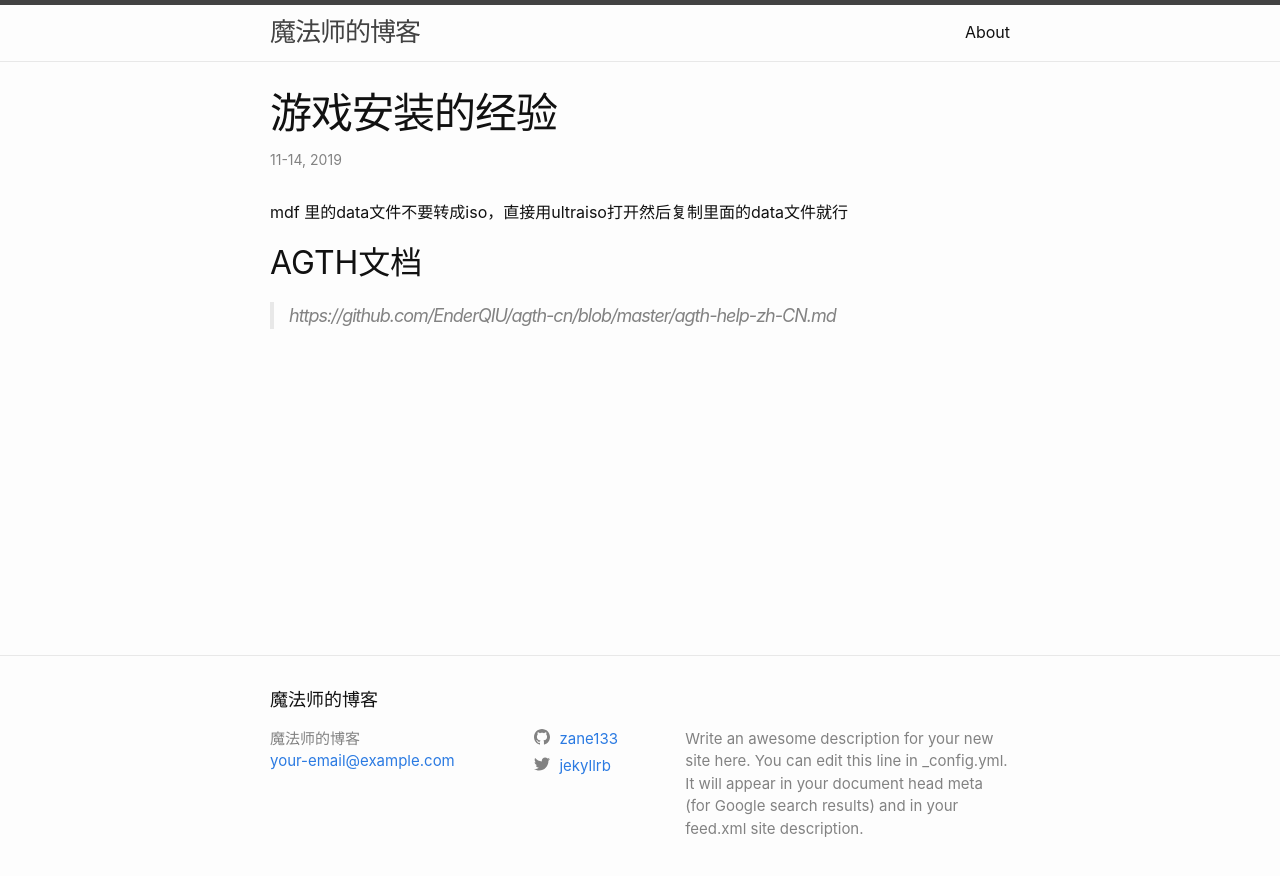
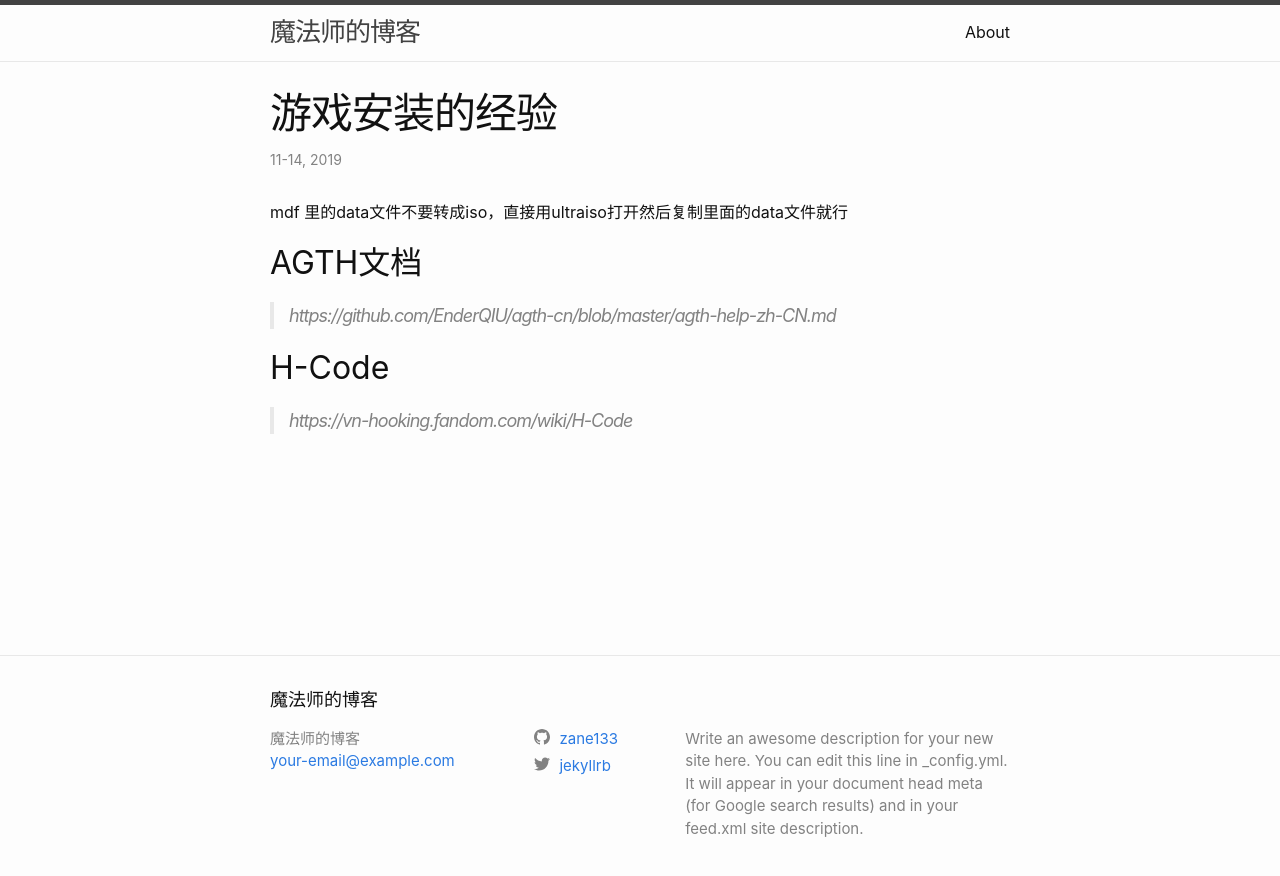
Before and after one commit to zane133/zane133.github.io, a Jekyll site: the page built from _posts/2019-11-14-galgame-jinyan.md, in a window 1280 px wide. Shown: the top 876 px of the page. Built offline with Jekyll 4.4.1, drawn with Linux system fonts in a browser that asks for light colours.

Commit message:
Update 2019-11-14-galgame-jinyan.md

```diff
--- a/_posts/2019-11-14-galgame-jinyan.md
+++ b/_posts/2019-11-14-galgame-jinyan.md
@@ -8,3 +8,6 @@ mdf 里的data文件不要转成iso，直接用ultraiso打开然后复制里面
 
 ## AGTH文档
 > https://github.com/EnderQIU/agth-cn/blob/master/agth-help-zh-CN.md
+
+## H-Code
+> https://vn-hooking.fandom.com/wiki/H-Code
```
